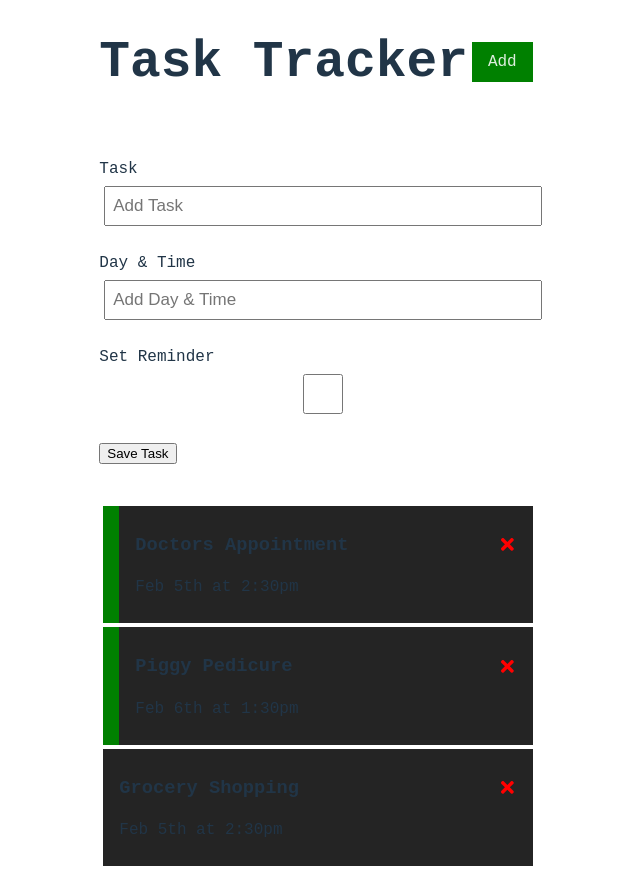
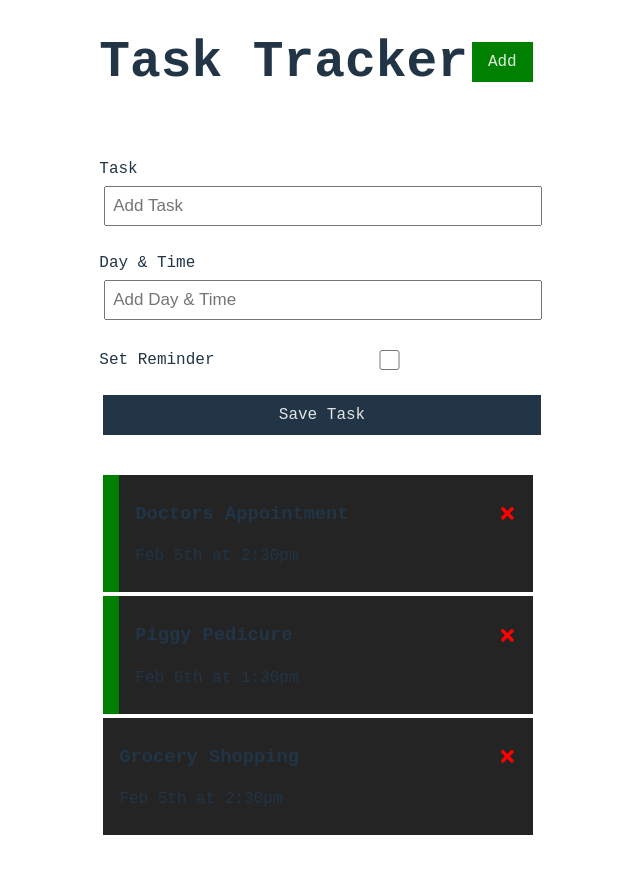
Before and after one commit to JoleneKearse/task-tracker, a React (Vite) app: page / in a window 1280 px wide. Shown: the whole page, without its empty margins (322-962 px from the left). After the commit the page ends 839 px from the top, so only its background shows below. Built offline with nearby package versions, Linux system fonts and the light colour scheme; a web font is replaced by a local one.

Commit message:
feat: add addTask state

```diff
--- a/src/components/AddTask.jsx
+++ b/src/components/AddTask.jsx
@@ -1,12 +1,18 @@
+import { useState } from "react"
+
 const AddTask = () => {
+  const [text, setText] = useState("")
+  const [day, setDay] = useState("")
+  const [reminder, setReminder] = useState(false)
+
   return (
     <form className="add-form">
       <div className="form-control">
         <label>Task</label>
         <input
           type="text"
-          name=""
-          id=""
+          value={text}
+          onChange={(e) => setText(e.target.value)}
           placeholder="Add Task"
         />
       </div>
@@ -14,18 +20,21 @@ const AddTask = () => {
         <label>Day & Time</label>
         <input
           type="text"
-          name=""
-          id=""
+          value={day}
+          onChange={(e) => setDay(e.target.value)}
           placeholder="Add Day & Time"
         />
       </div>
-      <div className="form-control">
+      <div className="form-control form-control-check">
         <label>Set Reminder</label>
         <input
           type="checkbox"
+          value={reminder}
+          onChange={(e) => setReminder(e.currentTarget.checked)}
         />
       </div>
       <input
+        className="btn btn-block"
         type="submit"
         value="Save Task"
       />
```
